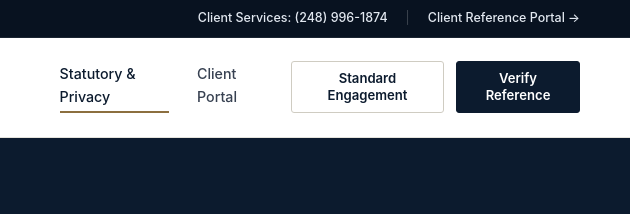
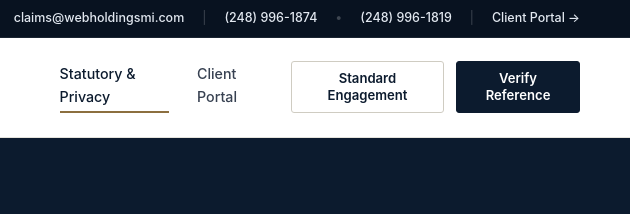
Before and after one commit to drcinc340/webholdingsmi, a plain HTML site: page compliance.html in a window 1280 px wide. Shown: the top 214 px of the page, 650-1280 px from the left. Drawn offline with Linux system fonts and the light colour scheme; no server answers.

Commit message:
Publish compliance.html

```diff
--- a/compliance.html
+++ b/compliance.html
@@ -19,9 +19,13 @@
         <span>Unclaimed Insurance &amp; Custodial Disbursement Audits</span>
       </div>
       <div class="utility-right">
-        <a href="tel:2489961874" class="utility-link">Client Services: (248) 996-1874</a>
+        <a href="mailto:claims@webholdingsmi.com" class="utility-link">claims@webholdingsmi.com</a>
         <span class="utility-sep">|</span>
-        <a href="portal.html" class="utility-link">Client Reference Portal &rarr;</a>
+        <a href="tel:2489961874" class="utility-link">(248) 996-1874</a>
+        <span class="utility-sep">&bull;</span>
+        <a href="tel:2489961819" class="utility-link">(248) 996-1819</a>
+        <span class="utility-sep">|</span>
+        <a href="portal.html" class="utility-link">Client Portal &rarr;</a>
       </div>
     </div>
   </div>
@@ -202,7 +206,11 @@
             Michigan Unclaimed Life Insurance, Estate Benefit &amp; Custodial Disbursement Audit Services. Managed by
             Partners Adriano Vagnini and Josh Dinverno.
           </p>
-          <p>Client Services: <a href="tel:2489961874">(248) 996-1874</a></p>
+          <p>
+            Adriano Vagnini: <a href="tel:2489961874">(248) 996-1874</a><br />
+            Josh Dinverno: <a href="tel:2489961819">(248) 996-1819</a><br />
+            <a href="mailto:claims@webholdingsmi.com">claims@webholdingsmi.com</a>
+          </p>
         </div>
         <div>
           <h4 class="footer-title">Practice Areas</h4>
```
